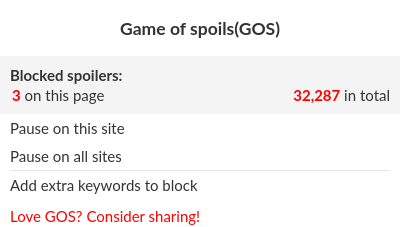
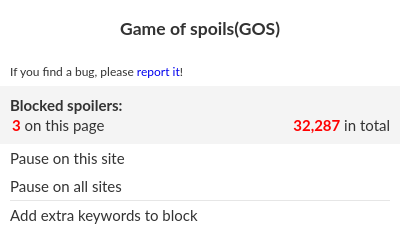
Before and after one commit to bangarharshit/spot, a browser extension: page got-blockit/popup.html in a window 400 px wide. Shown: the top 227 px of the page. Drawn offline with Linux system fonts and the light colour scheme.

Commit message:
Some more style fix

```diff
--- a/got-blockit/popup.css
+++ b/got-blockit/popup.css
@@ -149,6 +149,10 @@
     background: red;
 }
 
+#div_status_beta {
+    padding-left: 10px;
+}
+
 .btn {
     background-color: red;
     border: none;
--- a/got-blockit/popup.html
+++ b/got-blockit/popup.html
@@ -13,6 +13,12 @@
         <h3>Game of spoils(GOS)</h3>
     </div>
 
+    <div id="div_status_bug_report" class="menu-entry" style="">
+            <span style="font-size: 12px;">
+               If you find a bug, please <a id="bugreport" href="#">report it</a>!
+            </span>
+    </div>
+
     <div id="block_counts" class="box" style="display: block;">
         <div class="header">Blocked spoilers:</div>
         <div style="padding:2px 0px 0px 2px;">
@@ -24,8 +30,8 @@
     <div id="div_domain_paused_gos" class="menu-entry" style="display: none;">Resume blocking spoilers</div>
     <div id="div_domain_pause_gos" class="menu-entry" style="display: block;">Pause on this site</div>
     <div id="div_pause_gos" class="menu-entry" style="display: block;">Pause on all sites</div>
+
     <div id="separator0" class="separator" style="display: block;"></div>
-
     <div id="div_add_extra_keyword" class="menu-entry" style="display: block;">Add extra keywords to block</div>
 
 
```
